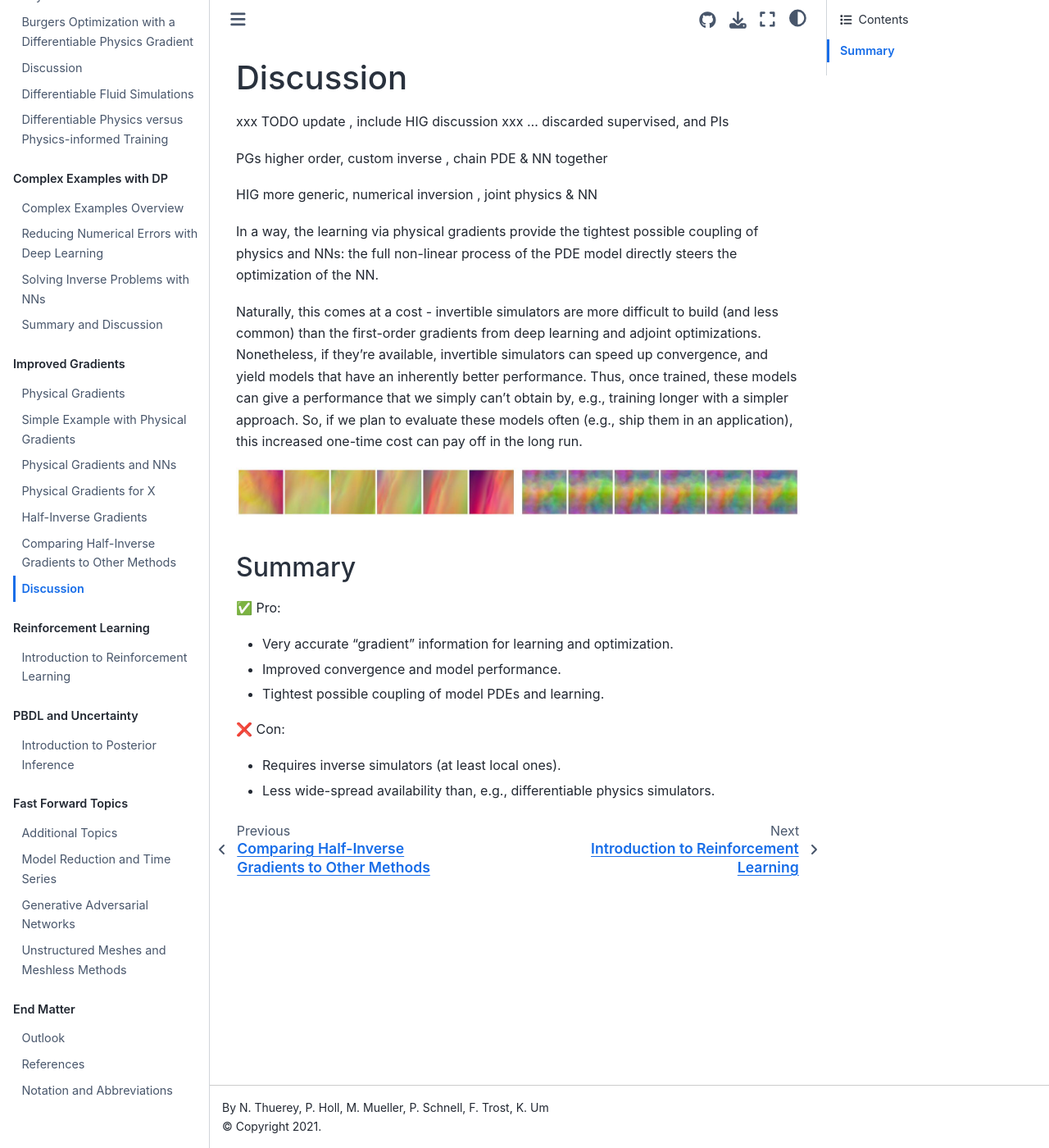
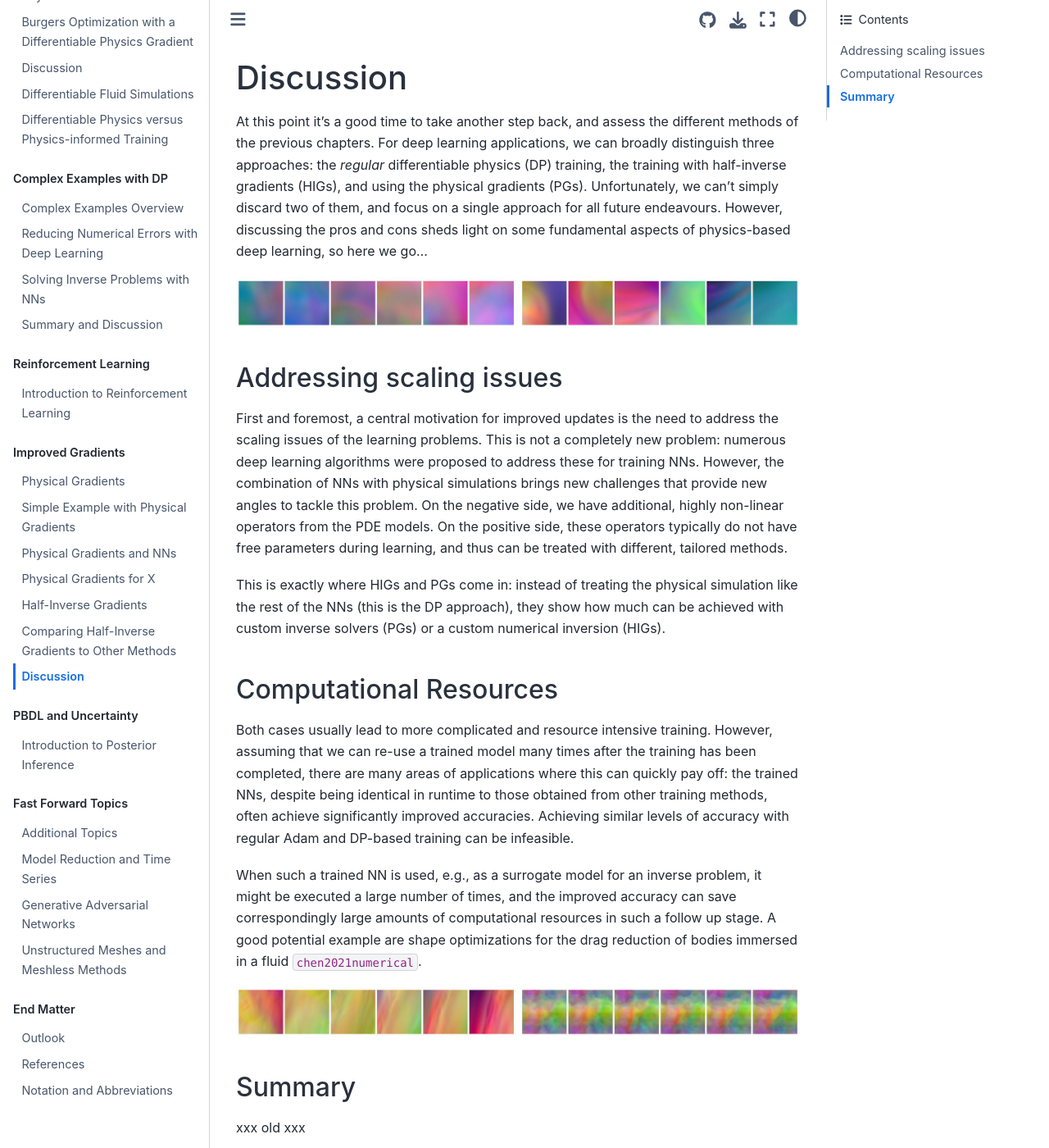
Before and after one commit to tum-pbs/pbdl-book, a Jupyter Book: the page built from physgrad-discuss.md, in a window 1280 px wide and 1400 px high. Shown: the whole window at 82% size. Built offline with Jupyter Book 1.0.4 settings and Sphinx 7.4.7 and the Sphinx Book theme 1.1.4, drawn with Linux system fonts in a browser that asks for light colours; pages that are not in the unit, such as notebooks, are missing from menus; cross-references to code outside the pages are shown as plain code; some of the changed text lies outside the part shown.

Commit message:
moved RL chapter up, added dividers

```diff
--- a/_toc.yml
+++ b/_toc.yml
@@ -31,6 +31,10 @@ parts:
   - file: diffphys-code-sol.ipynb
   - file: diffphys-control.ipynb
   - file: diffphys-outlook.md
+- caption: Reinforcement Learning
+  chapters:
+  - file: reinflearn-intro.md
+  - file: reinflearn-code.ipynb
 - caption: Improved Gradients
   chapters:
   - file: physgrad.md
@@ -40,10 +44,6 @@ parts:
   - file: physgrad-hig.md
   - file: physgrad-hig-code.ipynb
   - file: physgrad-discuss.md
-- caption: Reinforcement Learning
-  chapters:
-  - file: reinflearn-intro.md
-  - file: reinflearn-code.ipynb
 - caption: PBDL and Uncertainty
   chapters:
   - file: bayesian-intro.md
--- a/physgrad-discuss.md
+++ b/physgrad-discuss.md
@@ -1,38 +1,56 @@
 Discussion
 =======================
 
+At this point it's a good time to take another step back, and assess the different methods of the previous chapters. For deep learning applications, we can broadly distinguish three approaches: the _regular_ differentiable physics (DP) training, the training with half-inverse gradients (HIGs), and using the physical gradients (PGs). Unfortunately, we can't simply discard two of them, and focus on a single approach for all future endeavours. However, discussing the pros and cons sheds light on some fundamental aspects of physics-based deep learning, so here we go...
 
-xxx TODO update , include HIG discussion xxx
-... discarded supervised, and PIs
+![Divider](resources/divider7.jpg)
 
-PGs higher order, custom inverse , chain PDE & NN together
+## Addressing scaling issues
 
-HIG more generic, numerical inversion , joint physics & NN
+First and foremost, a central motivation for improved updates is the need to address the scaling issues of the learning problems. This is not a completely new problem: numerous deep learning algorithms were proposed to address these for training NNs. However, the combination of NNs with physical simulations brings new challenges that provide new angles to tackle this problem. On the negative side, we have additional, highly non-linear operators from the PDE models. On the positive side, these operators typically do not have free parameters during learning, and thus can be treated with different, tailored methods.
+
+This is exactly where HIGs and PGs come in: instead of treating the physical simulation like the rest of the NNs (this is the DP approach), they show how much can be achieved with custom inverse solvers (PGs) or a custom numerical inversion (HIGs).
+
+## Computational Resources
+
+Both cases usually lead to more complicated and resource intensive training. However, assuming that we can re-use a trained model many times after the training has been completed, there are many areas of applications where this can quickly pay off: the trained NNs, despite being identical in runtime to those obtained from other training methods, often achieve significantly improved accuracies. Achieving similar levels of accuracy with regular Adam and DP-based training can be infeasible.
+
+When such a trained NN is used, e.g., as a surrogate model for an inverse problem, it might be executed a large number of times, and the improved accuracy can save correspondingly large amounts of computational resources in such a follow up stage.
+A good potential example are shape optimizations for the drag reduction of bodies immersed in a fluid {cite}`chen2021numerical`.
 
 
 
-In a way, the learning via physical gradients provide the tightest possible coupling
-of physics and NNs: the full non-linear process of the PDE model directly steers
-the optimization of the NN.
+![Divider](resources/divider1.jpg)
 
-Naturally, this comes at a cost - invertible simulators are more difficult to build
-(and less common) than the first-order gradients from
-deep learning and adjoint optimizations. Nonetheless, if they're available,
-invertible simulators can speed up convergence, and yield models that have an inherently better performance.
-Thus, once trained, these models can give a performance that we simply can't obtain
-by, e.g., training longer with a simpler approach. So, if we plan to evaluate these
-models often (e.g., ship them in an application), this increased one-time cost
-can pay off in the long run.
-
-![Divider](resources/divider1.jpg)
 
 ## Summary
 
-✅ Pro:
-- Very accurate "gradient" information for learning and optimization.
+% DP basic, generic,
+% PGs higher order, custom inverse , chain PDE & NN together
+% HIG more generic, numerical inversion , joint physics & NN
+
+xxx old xxx
+
+%In a way, the learning via physical gradients provide the tightest possible coupling of physics and NNs: the full non-linear process of the PDE model directly steers the optimization of the NN.
+
+PG old: Naturally, this comes at a cost - invertible simulators are more difficult to build (and less common) than the first-order gradients from deep learning and adjoint optimizations. Nonetheless, if they're available, invertible simulators can speed up convergence, and yield models that have an inherently better performance. Thus, once trained, these models can give a performance that we simply can't obtain by, e.g., training longer with a simpler approach. So, if we plan to evaluate these models often (e.g., ship them in an application), this increased one-time cost can pay off in the long run.
+
+---
+
+✅ Pro HIG:
+- Robustly addresses scaling issues, jointly for physical models and NN.
 - Improved convergence and model performance.
-- Tightest possible coupling of model PDEs and learning.
 
-❌ Con:
+❌ Con HIG:
+- Requires SVD
+- mem req
+
+---
+
+✅ Pro PG:
+- Very accurate "gradient" information for physical simulations.
+- Strongly improved convergence and model performance.
+
+❌ Con PG:
 - Requires inverse simulators (at least local ones).
 - Less wide-spread availability than, e.g., differentiable physics simulators.
```
Also changed, not shown: physgrad-hig.md (+7 -3 lines), physgrad.md (+5 -3 lines), reinflearn-intro.md (+3 -0 lines).
